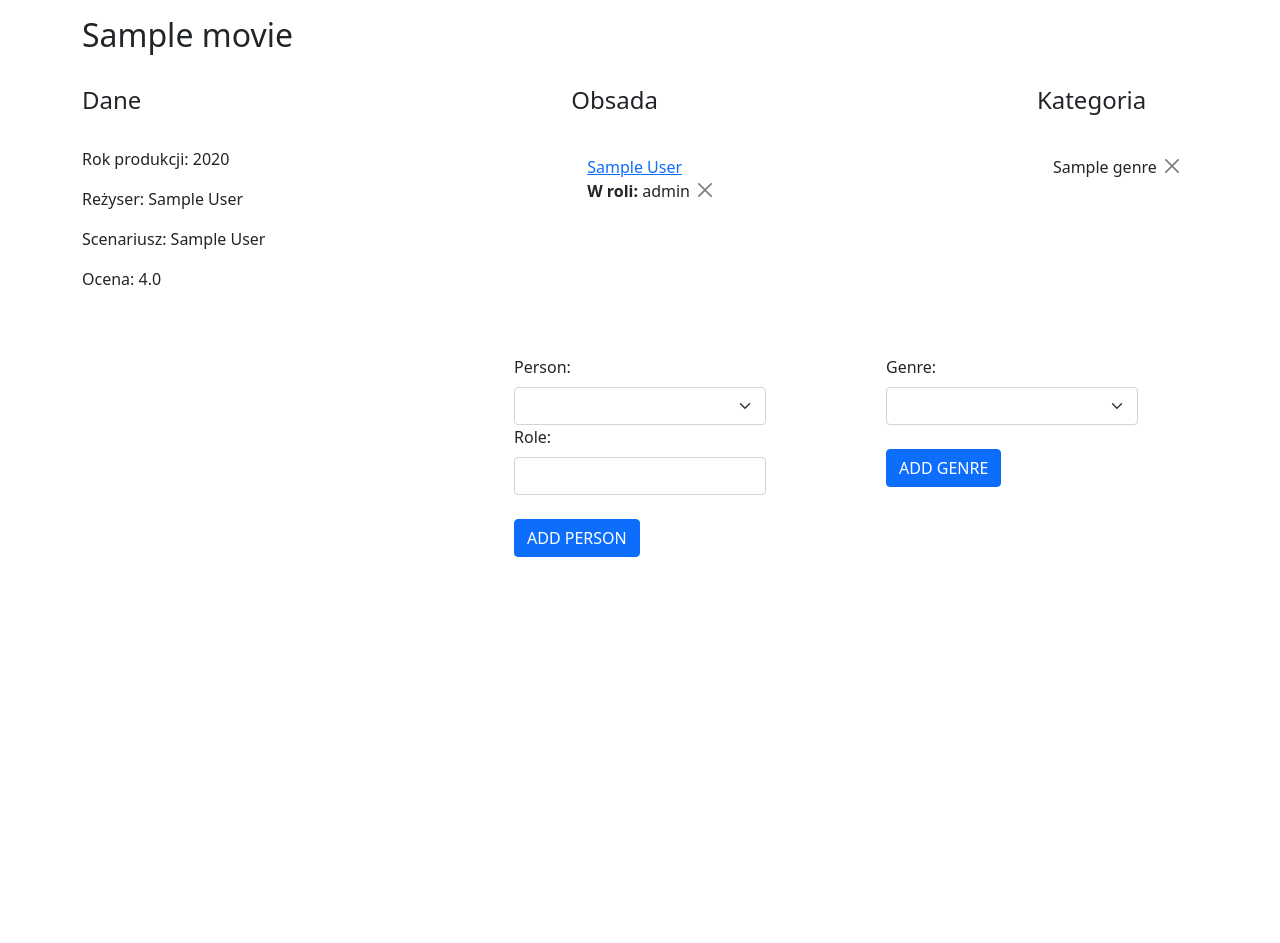
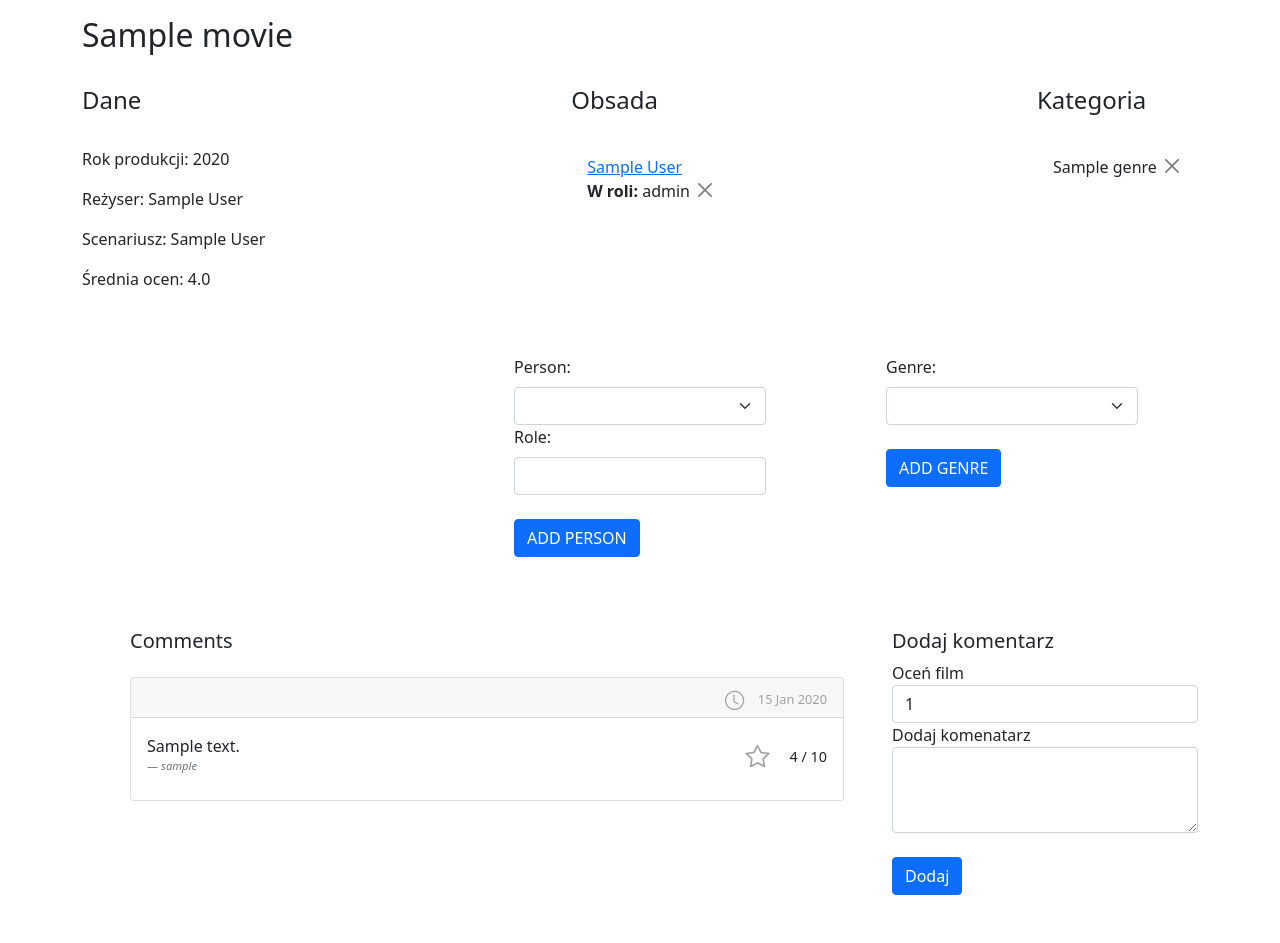
Before and after one commit to WitholdP/Filmweb, a Django app: page /movie-details/1/ in a window 1280 px wide. Shown: the part 56-999 px from the top of the page. Before the commit the page ends 613 px from the top, so only its background shows below. Run offline with Django 3.2, Linux system fonts and the light colour scheme; a user stored in the database is signed in; tables that the repository leaves empty hold one stand-in row (values such as "Sample post"); some libraries are stand-ins or nearby versions.

Commit message:
added model for rating, comment section, comments can be posted when user is logged in. The rating for movie is an average from all comments

```diff
--- a/films/models.py
+++ b/films/models.py
@@ -1,3 +1,4 @@
+from django.contrib.auth.models import User
 from django.db import models
 
 
@@ -34,7 +35,6 @@ class Movie(models.Model):
     )
     starring = models.ManyToManyField(Person, through="PersonMovie")
     year = models.IntegerField()
-    rating = models.FloatField()
     genre = models.ManyToManyField(Genre)
     description = models.TextField(null=True)
 
@@ -46,3 +46,11 @@ class PersonMovie(models.Model):
     person = models.ForeignKey(Person, on_delete=models.CASCADE)
     movie = models.ForeignKey(Movie, on_delete=models.CASCADE)
     role = models.CharField(max_length=128)
+
+
+class MRating(models.Model):
+    movie = models.ForeignKey(Movie, on_delete=models.CASCADE)
+    rating = models.IntegerField()
+    comment = models.TextField(null=True)
+    posting_date = models.DateTimeField(auto_now=True)
+    author = models.ForeignKey(User, on_delete=models.CASCADE)
--- a/films/urls.py
+++ b/films/urls.py
@@ -6,6 +6,7 @@ from films.views import (
     genres,
     index,
     movie,
+    movie_comment_add,
     movie_genre_add,
     movie_genre_remove,
     movie_person_add,
@@ -19,6 +20,11 @@ urlpatterns = [
     path("", index, name="index"),
     path("movies/", movies, name="movies"),
     path("movie-details/<int:movie_id>/", movie, name="movie"),
+    path(
+        "movie-comment-add/<int:movie_id>/<int:person_id>",
+        movie_comment_add,
+        name="movie_comment_add",
+    ),
     path("movie-genre-add/<int:movie_id>", movie_genre_add, name="movie_genre_add"),
     path(
         "movie-genre-remove/<int:movie_id>/<int:genre_id>",
--- a/films/views.py
+++ b/films/views.py
@@ -1,7 +1,8 @@
 from django.contrib.auth.decorators import login_required
+from django.contrib.auth.models import User
 from django.shortcuts import redirect, render
 
-from .models import Genre, Job, Movie, Person, PersonMovie
+from .models import Genre, Job, Movie, MRating, Person, PersonMovie
 
 
 def index(request):
@@ -40,11 +41,39 @@ def movie(request, movie_id):
     movie = Movie.objects.get(pk=movie_id)
     people = Person.objects.all()
     genres = Genre.objects.all()
+    rating_avg = 0
+    ratings = movie.mrating_set.all()
+    if ratings:
+        rating_list = []
+        for rating in ratings:
+            rating_list.append(rating.rating)
+        rating_avg = sum(rating_list) / len(rating_list)
+
+    context = {
+        "movie": movie,
+        "people": people,
+        "genres": genres,
+        "ratings": ratings,
+        "rating_avg": rating_avg,
+    }
     return render(
         request,
         "films/movie.html",
-        {"movie": movie, "people": people, "genres": genres},
+        context,
     )
+
+
+@login_required
+def movie_comment_add(request, movie_id, person_id):
+    if request.method == "POST":
+        movie = Movie.objects.get(pk=movie_id)
+        author = User.objects.get(pk=person_id)
+        rating = request.POST["rating"]
+        comment = request.POST["comment"]
+        MRating.objects.create(
+            movie=movie, rating=rating, comment=comment, author=author
+        )
+        return redirect(f"/movie-details/{movie_id}")
 
 
 @login_required
--- a/templates/base.html
+++ b/templates/base.html
@@ -7,6 +7,7 @@
 
     <!-- Bootstrap CSS -->
     <link href="https://cdn.jsdelivr.net/npm/bootstrap@5.0.0-beta2/dist/css/bootstrap.min.css" rel="stylesheet" integrity="sha384-BmbxuPwQa2lc/FVzBcNJ7UAyJxM6wuqIj61tLrc4wSX0szH/Ev+nYRRuWlolflfl" crossorigin="anonymous">
+    <link rel="stylesheet" href="https://cdn.jsdelivr.net/npm/bootstrap-icons@1.4.0/font/bootstrap-icons.css">
 
     <title>FilmWeb</title>
   </head>
--- a/templates/films/movie.html
+++ b/templates/films/movie.html
@@ -8,7 +8,7 @@
     <p>Rok produkcji: {{ movie.year }}</p>
     <p>Reżyser: {{ movie.director.first_name }} {{ movie.director.last_name }}</p>
     <p>Scenariusz: {{ movie.screenplay.first_name }} {{ movie.screenplay.last_name }}</p>
-    <p>Ocena: {{ movie.rating }}</p>
+    <p>Średnia ocen: {{ rating_avg }}</p>
   </div>
   <div>
     <h4>Obsada</h4><br>
@@ -76,4 +76,72 @@
 </div>
 {% endif %}
 
+<br>
+<div class="d-flex justify-content-between my-5">
+  <div class="mx-5" style="width: 70%">
+    {% if ratings %}
+      <h5 class="">Comments</h5>
+      {% for rating in ratings %}
+        <div class="card mt-4">
+          <div class="card-header d-flex justify-content-between" style="height: 40px">
+            <div class="">
+            </div>
+            <div class="d-flex justify-content-between" style="width: 15%; color: rgb(160,160,160)">
+              <div class="">
+                <i class="bi-clock" style="font-size: 1.2rem"></i>
+              </div>
+              <div class="pt-1">
+                <p class="" style="font-size: 0.8rem"> {{ rating.posting_date|date:"d M Y" }}</p>
+              </div>
+            </div>
+          </div>
+          <div class="card-body d-flex justify-content-between">
+            <div class="">
+              <blockquote class="blockquote mb-0">
+                <p style="font-size: 1rem">{{ rating.comment }}</p>
+                <footer class="blockquote-footer" style="font-size: .7rem"><cite title="Source Title">{{ rating.author }}</cite></footer>
+              </blockquote>
+            </div>
+            <div class="d-flex pt-1 justify-content-between" style="width: 12%">
+              <i class="bi-star" style="font-size: 1.5rem; color: rgb(160,160,160)"></i>
+              <p class="pt-2" style="font-size: .9rem">{{ rating.rating }} / 10</p>
+            </div>
+          </div>
+        </div>
+      {% endfor %}
+    {% endif %}
+  </div>
+  {% if user.is_authenticated %}
+  <div class="" style="width: 30%">
+    <h5>Dodaj komentarz</h5>
+    <form action="{% url 'movie_comment_add' movie.id user.id %}" method="POST">
+      {% csrf_token %}
+      <div class="form-group">
+        <label for="rating">Oceń film</label>
+        <select class="form-control" id="rating" name="rating">
+          <option value="1">1</option>
+          <option value="2">2</option>
+          <option value="3">3</option>
+          <option value="4">4</option>
+          <option value="5">5</option>
+          <option value="6">6</option>
+          <option value="7">7</option>
+          <option value="8">8</option>
+          <option value="9">9</option>
+          <option value="10">10</option>
+        </select>
+      </div>
+      <div class="form-group">
+        <label for="comment">Dodaj komenatarz</label>
+        <textarea class="form-control" id="comment" rows="3" name="comment"></textarea>
+      </div>
+      <br>
+      <button type="submit" class="btn btn-primary">Dodaj</button>
+    </form>
+  </div>
+  {% endif %}
+</div>
+
+
+
 {% endblock %}
```
Also changed, not shown: films/migrations/0004_movie_description.py, films/migrations/0005_auto_20210310_0951.py (added), films/migrations/0006_auto_20210310_1000.py (added).
